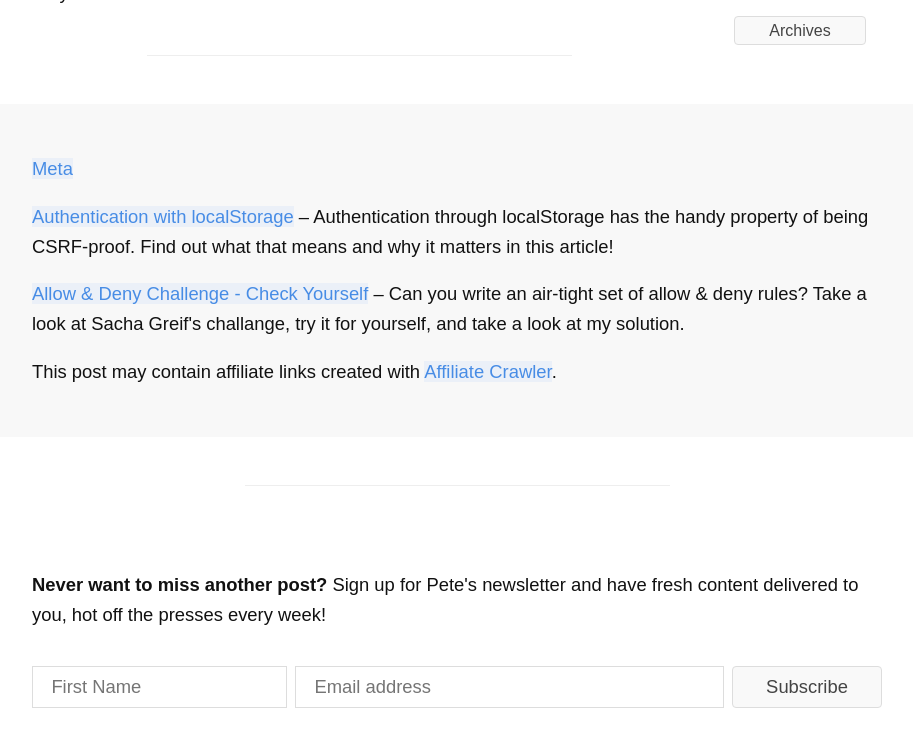
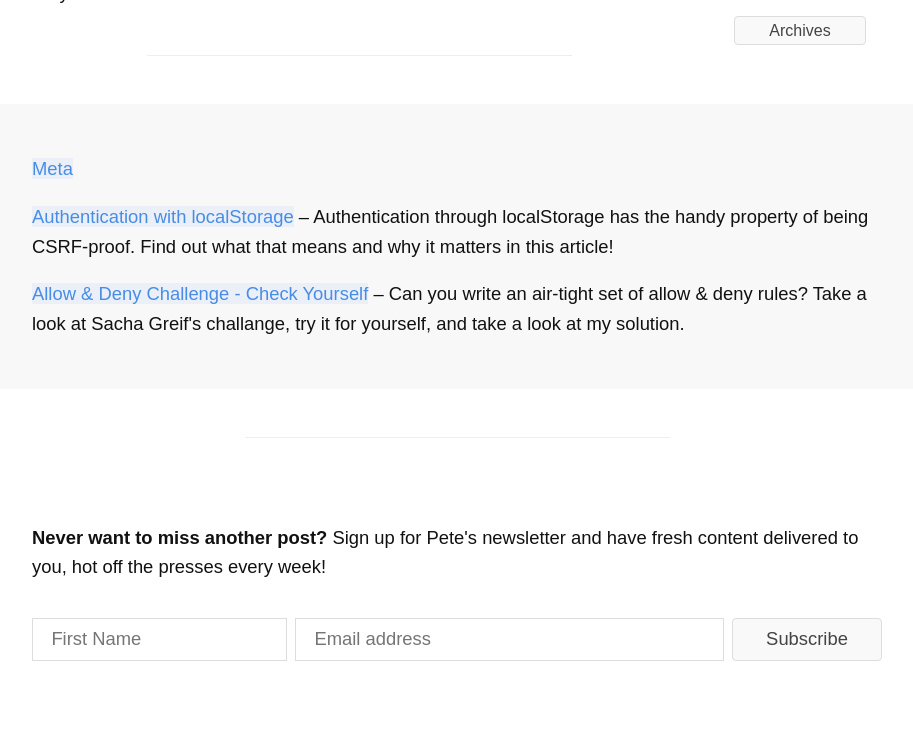
Before and after one commit to pcorey/pcorey.github.io, a Jekyll site: the page built from _posts/2015-06-10-good-night-1pxsolidtomato.markdown, in a window 1280 px wide and 900 px high, scrolled down 639 px. Shown: the top 747 px of the window, without its empty margins (183-1096 px from the left). Built offline with Jekyll 4.4.1, drawn with Linux system fonts in a browser that asks for light colours; nearby versions of some CDN libraries; comment, search, counter and statistics services are not loaded.

Commit message:
Remove affiliate crawler link

```diff
--- a/_layouts/post.html
+++ b/_layouts/post.html
@@ -58,7 +58,6 @@ layout: default
                     – {{page.next.description}}
                 </p>
             {% endif %}
-            <p>This post may contain affiliate links created with <a href="http://www.affiliatecrawler.com" >Affiliate Crawler</a>.</p>
         </div>
     </article>
 
```
